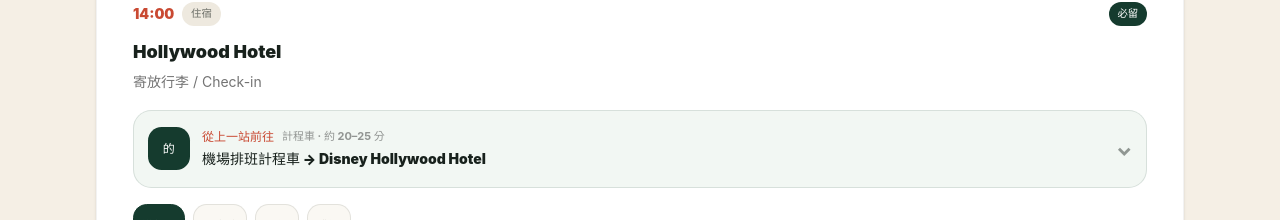
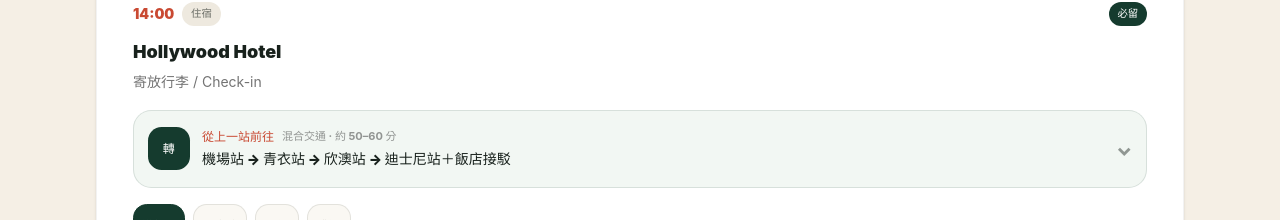
Before and after one commit to hungshihyen/hong-kong, a React (Vite) app: page / in a window 1280 px wide. Shown: the part 2220-2440 px from the top of the page. Built offline with nearby package versions, Linux system fonts and the light colour scheme.

Commit message:
refactor: prioritize public transit routes

```diff
--- a/src/App.tsx
+++ b/src/App.tsx
@@ -28,7 +28,7 @@
 type TransportInfo = {
   from: string
   to: string
-  method: '步行' | '港鐵' | '計程車' | '飯店接駁' | '巴士' | '混合交通'
+  method: '步行' | '港鐵' | '飯店接駁' | '巴士' | '混合交通'
   duration: string
   headline: string
   steps: string[]
@@ -114,16 +114,18 @@
   'd1-hotel': {
     from: '香港國際機場一號客運大樓',
     to: "Disney's Hollywood Hotel Hong Kong",
-    method: '計程車',
-    duration: '約 20–25 分',
-    headline: '機場排班計程車 → Disney Hollywood Hotel',
+    method: '混合交通',
+    duration: '約 50–60 分',
+    headline: '機場站 → 青衣站 → 欣澳站 → 迪士尼站＋飯店接駁',
     steps: [
-      '入境大堂依「的士 Taxi」指標前往排班區。',
-      '搭紅色市區計程車，向司機出示「香港迪士尼好萊塢酒店」。',
-      '有大型行李時，兩人直達飯店比多次轉乘更省力。',
+      '入境大堂依「機場快綫 Airport Express」指標前往機場站。',
+      '機場站上車，搭機場快綫至青衣站下車。',
+      '青衣站轉東涌綫往東涌方向，於欣澳站下車。',
+      '欣澳站轉迪士尼綫，於迪士尼站下車。',
+      '由迪士尼站 A 出口前往公共運輸交匯處，搭免費接駁車至 Hollywood Hotel。',
     ],
-    note: '公共交通備選：機場站搭機場快綫至青衣站 → 轉東涌綫往東涌方向至欣澳站 → 轉迪士尼綫至迪士尼站 → 於公共運輸交匯處搭免費飯店接駁車。',
-    mapMode: 'driving',
+    note: '全程可使用電梯與大型閘機；帶行李時在青衣站與欣澳站依無障礙指標轉乘。',
+    mapMode: 'transit',
   },
   'd1-adc': {
     from: "Disney's Hollywood Hotel Hong Kong",
@@ -194,7 +196,7 @@
       '欣澳站轉迪士尼綫，於迪士尼站下車。',
       '公共運輸交匯處搭免費飯店接駁車回 Hollywood Hotel。',
     ],
-    note: '晚間移動請預留轉乘與候車時間；若太累，可由佐敦直接搭計程車回飯店。',
+    note: '晚間移動請預留轉乘與候車時間，並在出發前確認迪士尼綫末班車。',
     mapMode: 'transit',
   },
   'd2-breakfast': {
@@ -257,12 +259,19 @@
   'd3-fleming': {
     from: "Disney's Hollywood Hotel Hong Kong",
     to: 'The Fleming Hong Kong',
-    method: '計程車',
-    duration: '約 35–45 分',
-    headline: '帶行李建議計程車直達 The Fleming',
-    steps: ['飯店櫃檯協助叫紅色市區計程車。', '向司機出示「灣仔菲林明道 41 號・芬名酒店」。'],
-    note: '港鐵備選：飯店接駁至迪士尼站 → 迪士尼綫至欣澳 → 東涌綫至香港站 → 步行連通中環站 → 港島綫至灣仔站 → A1 出口步行約 4 分鐘。帶行李全程約 75–90 分鐘。',
-    mapMode: 'driving',
+    method: '混合交通',
+    duration: '約 75–90 分',
+    headline: '飯店接駁＋迪士尼站 → 欣澳站 → 香港／中環站 → 灣仔站 A1',
+    steps: [
+      'Hollywood Hotel 搭免費接駁車至迪士尼公共運輸交匯處。',
+      '迪士尼站上車，搭迪士尼綫至欣澳站。',
+      '欣澳站轉東涌綫往香港方向，於香港站下車。',
+      '依站內「中環站／港島綫」指標經連通通道轉乘。',
+      '中環站搭港島綫往柴灣方向，於灣仔站下車。',
+      '由 A1 出口步行約 4 分鐘至 The Fleming。',
+    ],
+    note: '這段帶行李且轉乘較多，青衣／欣澳與香港站均優先依電梯及大型閘機指標移動。',
+    mapMode: 'transit',
   },
   'd3-dimsum': {
     from: 'The Fleming Hong Kong',
@@ -281,7 +290,7 @@
     duration: '約 15–20 分',
     headline: '經中環街市與半山扶手電梯上行至大館',
     steps: ['往中環街市方向步行，接上中環至半山自動扶手電梯。', '於荷李活道附近離開扶手電梯，步行至大館入口。'],
-    note: '這段為上坡動線；不想走坡可直接搭計程車至大館。',
+    note: '這段為上坡動線，善用半山扶手電梯可明顯減少爬坡。',
     mapMode: 'walking',
   },
   'd3-kaukee': {
@@ -318,7 +327,7 @@
     duration: '約 18–22 分',
     headline: '士丹利街 → 中環站／IFC → 中環 8 號碼頭',
     steps: ['沿皇后大道中往中環站方向步行。', '經 IFC 行人天橋系統往中環碼頭。', '依指標前往 8 號碼頭與中環（天星碼頭）巴士總站。'],
-    note: '如果前面行程延誤，直接搭計程車並說「中環八號碼頭／天星碼頭巴士總站」。',
+    note: '如果前面行程延誤，停止繞行並依導航走最短路線直達 8 號碼頭。',
     mapMode: 'walking',
   },
   'd3-h1': {
@@ -404,7 +413,7 @@
     duration: '約 45–60 分',
     headline: '灣仔站 → 中環／香港站 → 機場快綫機場站',
     steps: ['從飯店步行至灣仔站 A1 出口。', '搭港島綫往堅尼地城方向，於中環站下車。', '依站內「香港站／機場快綫」指標，經連通通道步行轉乘。', '香港站搭機場快綫，於機場站下車。', '依航空公司資訊前往一號客運大樓報到櫃檯。'],
-    note: '帶行李更省力的做法：從飯店搭計程車至香港站，再轉機場快綫；若市區交通延誤則直接搭計程車到機場。',
+    note: '帶行李時在中環／香港站依「機場快綫」與電梯指標前進；連通通道較長，建議另外預留 10 分鐘。',
     mapMode: 'transit',
   },
   'd4-flight': {
@@ -799,7 +808,6 @@
   if (method === '步行') return '步'
   if (method === '港鐵') return '鐵'
   if (method === '巴士') return '巴'
-  if (method === '計程車') return '的'
   if (method === '飯店接駁') return '接'
   return '轉'
 }
```
